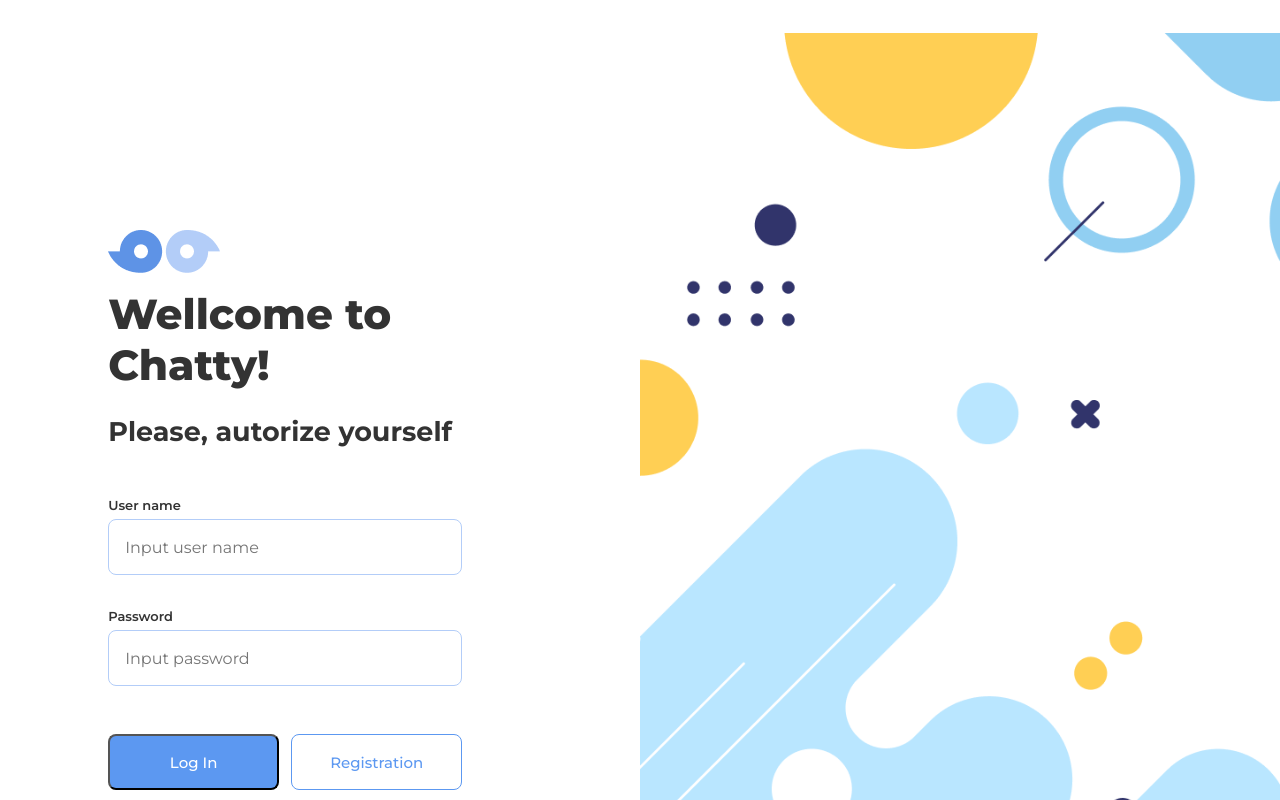
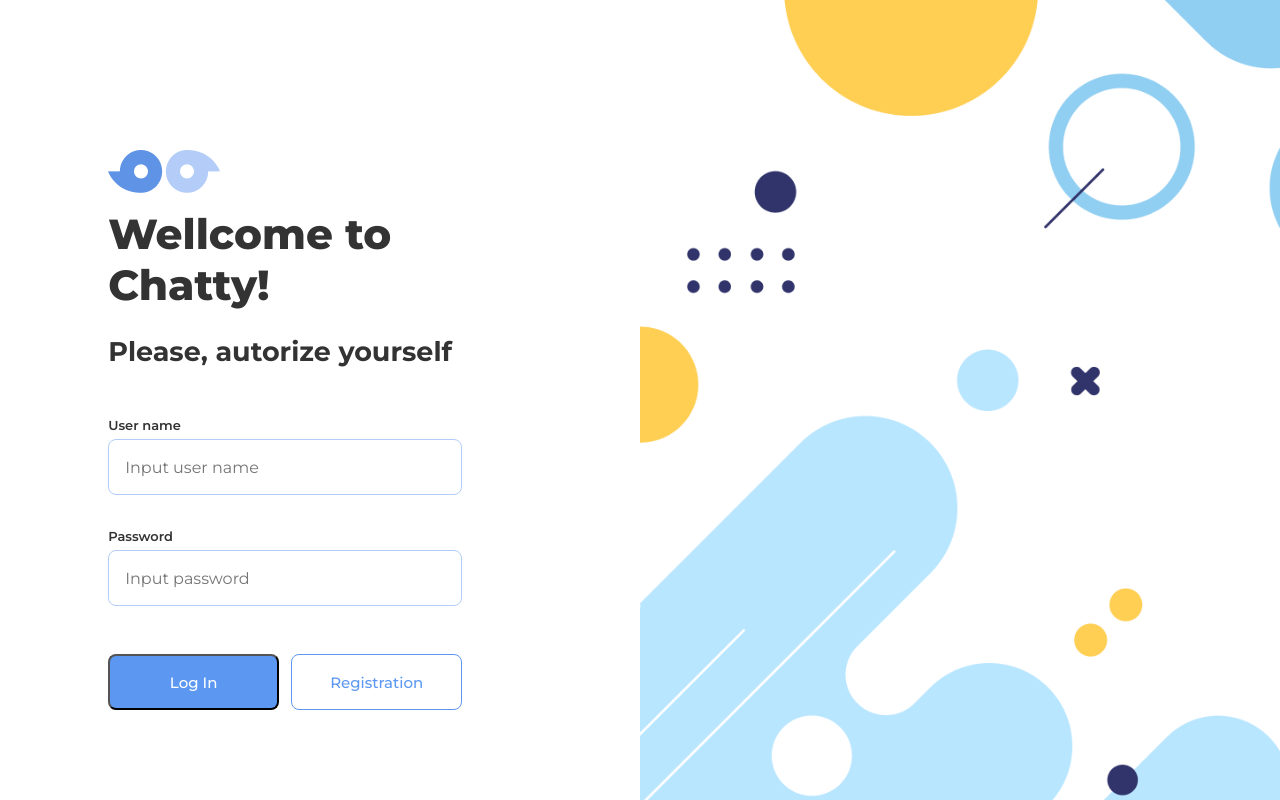
Before and after one commit to Azazlokus/MusicMessanger, a React (Create React App) app in the folder chat-app/: page / in a window 1280 px wide. Shown: the top 800 px of the page. Built offline with nearby package versions, Linux system fonts and the light colour scheme.

Commit message:
Authorization№2

```diff
--- a/chat-app/src/Components/Log_in/logIn.jsx
+++ b/chat-app/src/Components/Log_in/logIn.jsx
@@ -1,5 +1,9 @@
 import React from 'react';
 import '../Log_in/login.css';
+import MyButtonLogin from '../UI/btns/btnLogin';
+import MyButtonRegist from '../UI/btns/btnRegistr';
+import MyInputLogin from '../UI/inputs/inputLogin';
+import MyInputPass from '../UI/inputs/inputPass';
 
 function LogIn() {
     return (
@@ -16,17 +20,17 @@ function LogIn() {
                     <ul className="logIn__form">
                         <li className="logIn__form_item item">
                             <span className="logIn__item_title">User name</span>
-                            <input type="text" placeholder="Input user name" className="logIn__item_input"/>
+                            <MyInputLogin/>
                         </li>
                         <li className="logIn__form_item item">
                             <span className="logIn__item_title">Password</span>
-                            <input type="text" placeholder="Input password" className="logIn__item_input"/>
+                            <MyInputPass/>
                         </li>
                     </ul>
 
                     <div className="form__btns">
-                        <button className="logIn__btn">Log In</button>
-                        <button className="reg__btn">Registration</button>
+                        <MyButtonLogin/>
+                        <MyButtonRegist/>
                     </div>
                 </section>
             </div>
--- a/chat-app/src/Components/Log_in/login.css
+++ b/chat-app/src/Components/Log_in/login.css
@@ -1,9 +1,9 @@
-
 .logIn__container{
     display: flex;
     margin: 0 auto;
     max-width: 1440px;
     justify-content: center;
+    min-height: 100vh;
 }
 .logIn__form{
     width: 50%;
@@ -12,12 +12,13 @@
     align-items: center;
 }
 .logIn__form_container{
-    margin-top: 230px;
+    margin-top: 150px;
     display: flex;
     flex-direction: column;
     align-items: center;
     width: 66.2%;
-    margin-bottom: 230px;
+    margin-bottom: 150px;
+
 }
 .logIn__logo{
     align-self: flex-start;
@@ -102,7 +103,6 @@
 .logIn__background{
     width: 50%;
     background-image: url("../image/LogIn__bg.png");
-    background-position: center;
     background-size: 100%;
     background-repeat: no-repeat;
 }
--- /dev/null
+++ b/chat-app/src/Components/UI/btns/btnLogin.jsx
@@ -0,0 +1,11 @@
+import React, { useRef } from 'react';
+
+function MyButtonLogin() {
+
+
+    return (
+        <button className="logIn__btn">Log In</button>
+    );
+}
+
+export default MyButtonLogin;
--- /dev/null
+++ b/chat-app/src/Components/UI/btns/btnRegistr.jsx
@@ -0,0 +1,9 @@
+import React from 'react';
+
+function MyButtonRegist() {
+    return (
+        <button className="reg__btn">Registration</button>
+    );
+}
+
+export default MyButtonRegist;
--- /dev/null
+++ b/chat-app/src/Components/UI/inputs/inputLogin.jsx
@@ -0,0 +1,11 @@
+import React, { useState } from 'react';
+
+function MyInputLogin() {
+
+
+    return (
+        <input type="text" placeholder="Input user name" className="logIn__item_input"/>
+    );
+}
+
+export default MyInputLogin;
--- /dev/null
+++ b/chat-app/src/Components/UI/inputs/inputPass.jsx
@@ -0,0 +1,11 @@
+import React, { useState } from 'react';
+
+function MyInputPass() {
+
+
+    return (
+        <input type="password" placeholder="Input password" className="logIn__item_input"/>
+    );
+}
+
+export default MyInputPass;
```
Also changed, not shown: chat-app/src/Components/UI/input.jsx (deleted, +0 -9 lines).
